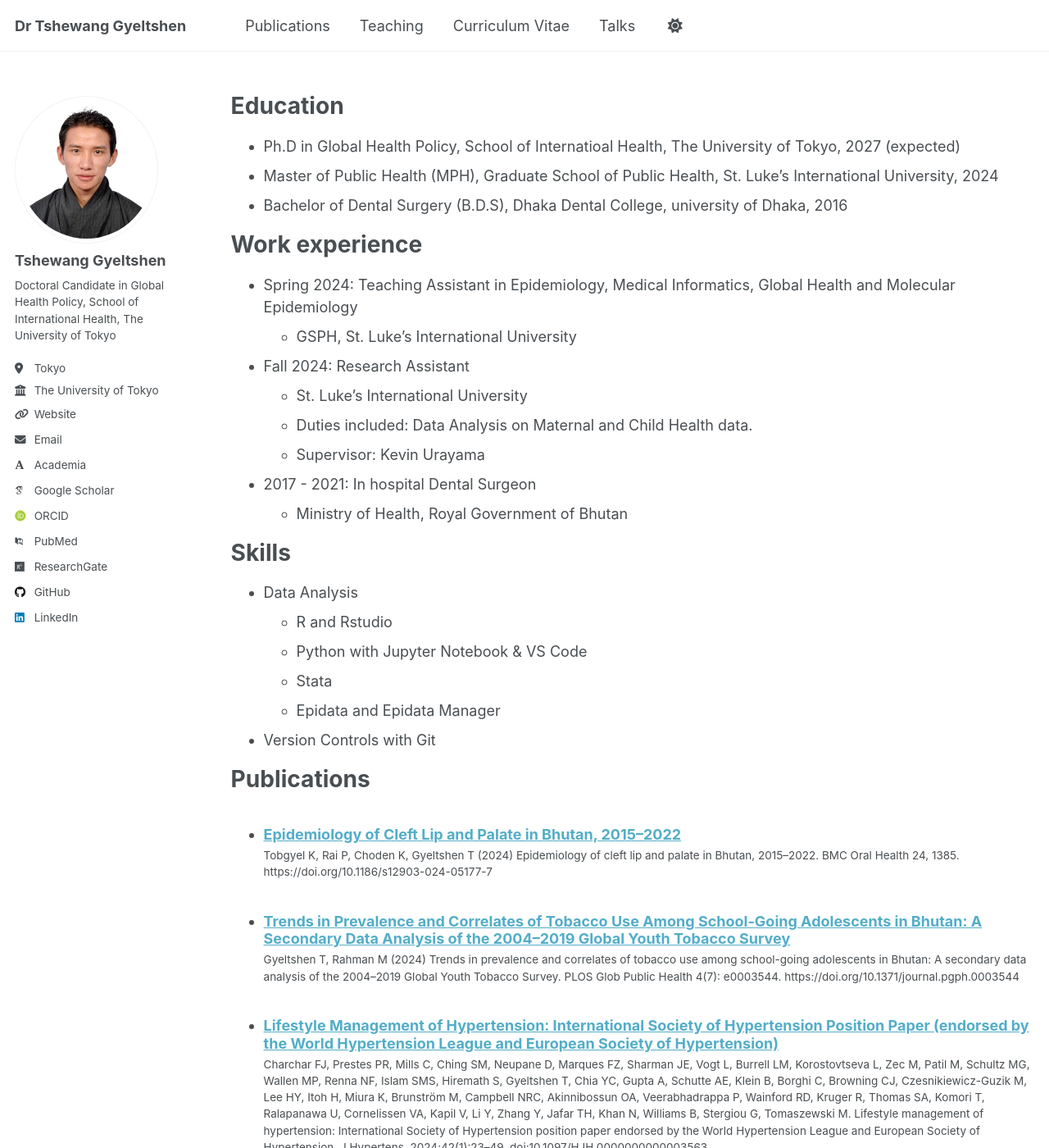
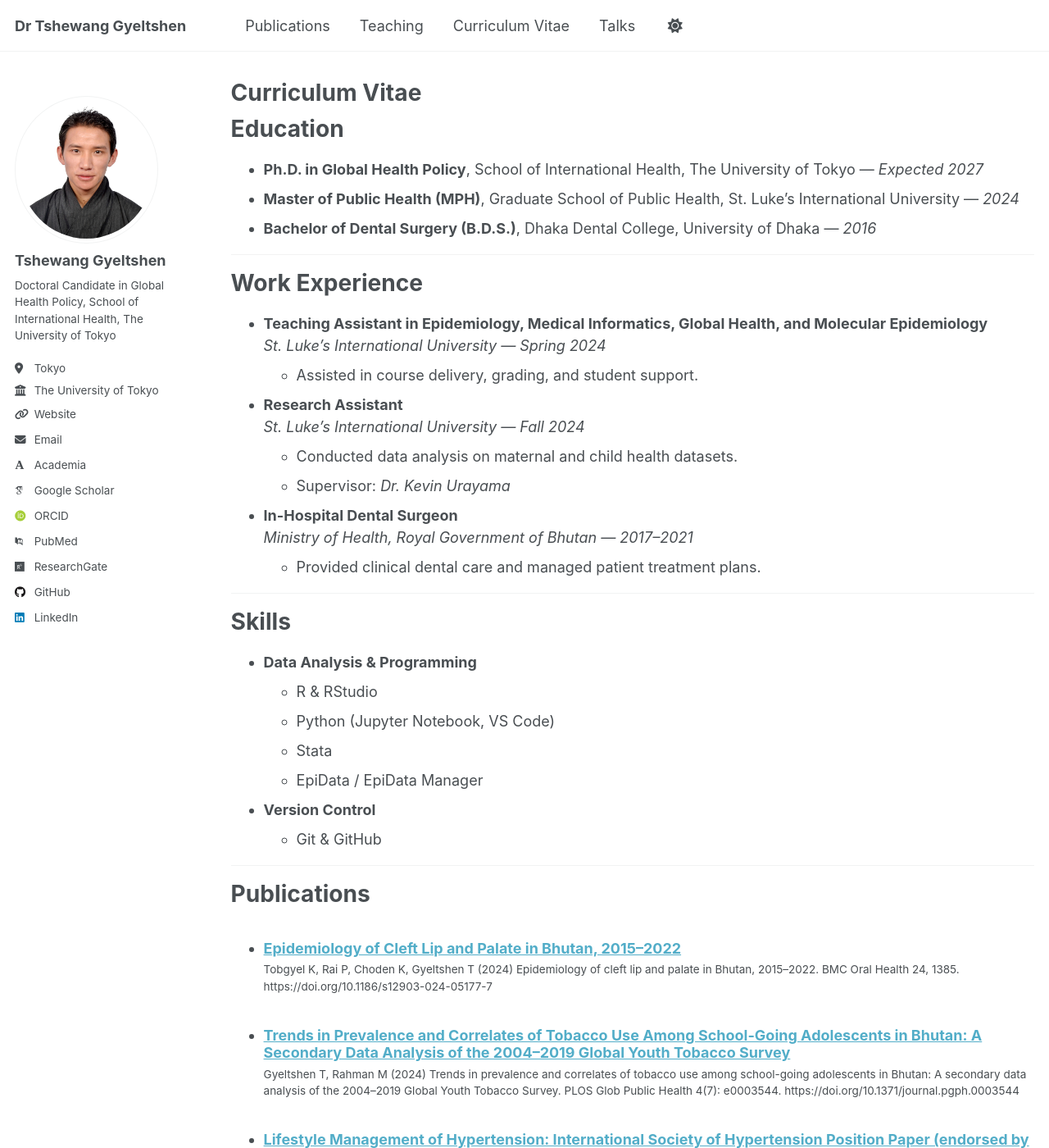
Before and after one commit to tgyeltshen/tgyeltshen.github.io, a Jekyll site: the page built from _pages/cv.md, in a window 1280 px wide and 1400 px high. Shown: the whole window at 82% size. Built offline with Jekyll 4.4.1, drawn with Linux system fonts in a browser that asks for light colours; some web fonts are replaced; a script that is not in the unit is left out; some of the changed text lies outside the part shown.

Commit message:
cvupdate

```diff
--- a/_pages/cv.md
+++ b/_pages/cv.md
@@ -1,6 +1,6 @@
 ---
 layout: archive
-title:
+title: "Curriculum Vitae"
 permalink: /cv/
 author_profile: true
 redirect_from:
@@ -9,53 +9,67 @@ redirect_from:
 
 {% include base_path %}
 
-Education
-======
-* Ph.D in Global Health Policy, School of Internatioal Health, The University of Tokyo, 2027 (expected)
-* Master of Public Health (MPH), Graduate School of Public Health, St. Luke's International University, 2024
-* Bachelor of Dental Surgery (B.D.S), Dhaka Dental College, university of Dhaka, 2016
+# Education
+- **Ph.D. in Global Health Policy**, School of International Health, The University of Tokyo — *Expected 2027*
+- **Master of Public Health (MPH)**, Graduate School of Public Health, St. Luke's International University — *2024*
+- **Bachelor of Dental Surgery (B.D.S.)**, Dhaka Dental College, University of Dhaka — *2016*
 
-Work experience
-======
-* Spring 2024: Teaching Assistant in Epidemiology, Medical Informatics, Global Health and Molecular Epidemiology
-  * GSPH, St. Luke's International University
+---
 
-* Fall 2024: Research Assistant
-  * St. Luke's International University
-  * Duties included: Data Analysis on Maternal and Child Health data.
-  * Supervisor: Kevin Urayama
+# Work Experience
+- **Teaching Assistant in Epidemiology, Medical Informatics, Global Health, and Molecular Epidemiology**
+  *St. Luke’s International University — Spring 2024*
+  - Assisted in course delivery, grading, and student support.
 
-* 2017 - 2021: In hospital Dental Surgeon
-  * Ministry of Health, Royal Government of Bhutan
+- **Research Assistant**
+  *St. Luke’s International University — Fall 2024*
+  - Conducted data analysis on maternal and child health datasets.
+  - Supervisor: *Dr. Kevin Urayama*
 
+- **In-Hospital Dental Surgeon**
+  *Ministry of Health, Royal Government of Bhutan — 2017–2021*
+  - Provided clinical dental care and managed patient treatment plans.
 
-Skills
-======
-* Data Analysis
-  * R and Rstudio
-  * Python with Jupyter Notebook & VS Code
-  * Stata
-  * Epidata and Epidata Manager
-* Version Controls with Git
+---
 
-Publications
-======
-  <ul>{% for post in site.publications reversed %}
-    {% include archive-single-cv.html %}
-  {% endfor %}</ul>
+# Skills
+- **Data Analysis & Programming**
+  - R & RStudio
+  - Python (Jupyter Notebook, VS Code)
+  - Stata
+  - EpiData / EpiData Manager
 
-Talks
-======
-  <ul>{% for post in site.talks reversed %}
-    {% include archive-single-talk-cv.html  %}
-  {% endfor %}</ul>
+- **Version Control**
+  - Git & GitHub
 
-Teaching
-======
-  <ul>{% for post in site.teaching reversed %}
-    {% include archive-single-cv.html %}
-  {% endfor %}</ul>
+---
 
-Service and leadership
-======
-* Member, International Society of Hypertension, 2021 - 2024
+# Publications
+<ul>
+{% for post in site.publications reversed %}
+  {% include archive-single-cv.html %}
+{% endfor %}
+</ul>
+
+---
+
+# Talks
+<ul>
+{% for post in site.talks reversed %}
+  {% include archive-single-talk-cv.html %}
+{% endfor %}
+</ul>
+
+---
+
+# Teaching
+<ul>
+{% for post in site.teaching reversed %}
+  {% include archive-single-cv.html %}
+{% endfor %}
+</ul>
+
+---
+
+# Service and Leadership
+- Member, **International Society of Hypertension** (2021–2024)
```
